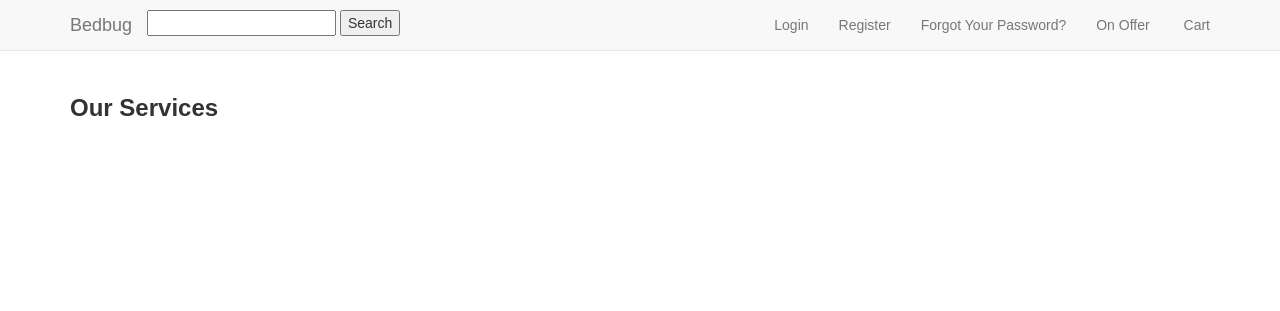
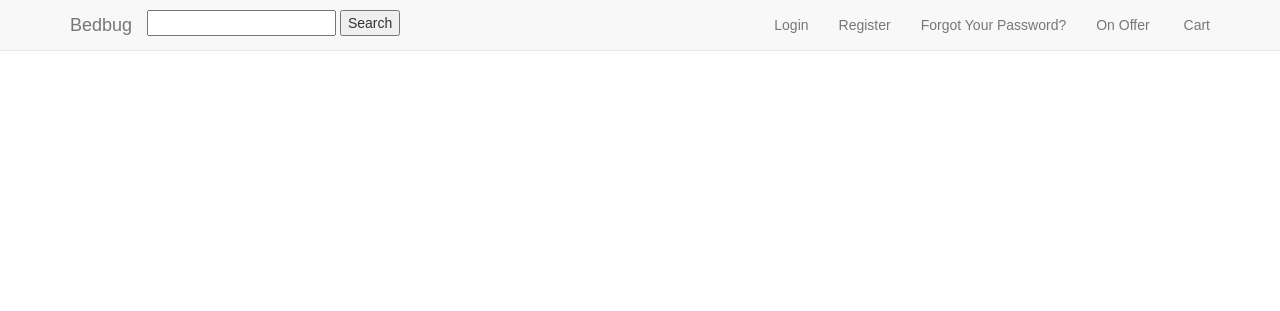
Before and after one commit to MartinCurran28/unicorn, a Django app: page / in a window 1280 px wide. Shown: the top 311 px of the page. Run offline with Django 3.2, Linux system fonts and the light colour scheme; data that the repository does not hold is empty; some libraries are stand-ins or nearby versions.

```diff
--- a/accounts/templates/login.html
+++ b/accounts/templates/login.html
@@ -7,11 +7,13 @@
 {% block page_heading %}User login{%endblock%}
 
 {% block content %}
+<div class="container">
  <form method="POST">
     {% csrf_token %}
     {{ login_form | as_bootstrap}}
     <button type="submit" class="btn btn-default">Login</button>
  </form>
-<p><a href="{% url 'password_reset' %}">Reset Password</a></p>
+ <p><a href="{% url 'password_reset' %}">Reset Password</a></p>
+</div>
 
 {% endblock %}
--- a/cart/templates/cart.html
+++ b/cart/templates/cart.html
@@ -3,11 +3,11 @@
 {% load bootstrap_tags %}
 
 {% block content %}
+<div class="container">
 <div class="row row-flex">
     {% for item in cart_items %}
 
     <div class="col-xs-10 col-xs-offset-1 col-sm-offset-0 col-sm-6 col-md-4 display panel panel-display">
-
 
         <div class="service" style="background-image: url('{{ MEDIA_URL }}{{ item.service.image }}')"></div>
 
@@ -38,5 +38,6 @@
     <p><span class="glyphicon glyphicon-euro" aria-hidden="true"></span>{{ total }}</p>
     <a href="{% url 'checkout' %}" class="btn btn-success" role="button"><span class="glyphicon glyphicon-ok-sign" aria-hidden="true"></span>Checkout</a>
 </div>
+</div>
 
 {% endblock %}
--- a/cart/views.py
+++ b/cart/views.py
@@ -1,6 +1,5 @@
 from django.shortcuts import render, redirect, reverse
 
-# Create your views here.
 
 def view_cart(request):
     """A view that renders the cart contents page"""
@@ -9,7 +8,6 @@ def view_cart(request):
 
 def add_to_cart(request, id):
     quantity=int(request.POST.get('quantity'))
-
     cart = request.session.get('cart', {})
     cart[id] = cart.get(id, quantity)
 
--- a/checkout/templates/checkout.html
+++ b/checkout/templates/checkout.html
@@ -15,7 +15,7 @@
 {% block content %}
 <div class="row row-flex">
     {% for item in cart_items %}
-    <div class="col-xs-10 col-xs-offset-1 col-sm-offset-0 col-sm-6 col-md-4 display panel panel-default">
+    <div class="col-xs-10 col-xs-offset-1 col-sm-offset-0 col-sm-6 col-md-4 display panel panel-default center">
         <div class="panel-body">
             <div class="service" style="background-image: url('{{ MEDIA_URL }}{{ item.service.image }}')"></div>
 
--- a/services/templates/services.html
+++ b/services/templates/services.html
@@ -1,9 +1,5 @@
 {% extends 'base.html' %}
 {% block content %}
-
-<div class="container">
-    <h3><b>Our Services</b></h3>
-</div>
 
 <div class= "row row-flex">
 {% for service in services %}
--- a/templates/base.html
+++ b/templates/base.html
@@ -6,7 +6,7 @@
     <meta name="viewport" content="width=device-width, initial-scale=1.0">
     <meta http-equiv="X-UA-Compatible" content="ie=edge">
     <title>Bedbug</title>
-    <link rel="stylesheet" href="https://cdnjs.cloudflare.com/ajax/libs/bootswatch/3.3.7/yeti/bootstrap.min.css">
+    <link rel="stylesheet" href="https://cdnjs.cloudflare.com/ajax/libs/bootswatch/3.3.7/cosmo/bootstrap.min.css">
     <link rel="stylesheet" href="{% static 'font-awesome/css/font-awesome.min.css' %}">
     <link rel="stylesheet" href="{% static 'css/custom.css' %}">
     <script src="https://cdnjs.cloudflare.com/ajax/libs/jquery/3.2.1/jquery.min.js"></script>
@@ -58,7 +58,6 @@
             </div>
         </div>
     </nav>
-<div>
 {% if messages %}
         <div class="alert alert-success">
             <div class="messages">
@@ -68,7 +67,7 @@
             </div>
         </div>
 {% endif %}
-</div>
+
     {% block content %}{% endblock %}
 </body>
 
```
Also changed, not shown: accounts/templates/profile.html (+4 -3 lines), media/image/4648398-blue-steel_yvYDkJV.jpg (added).
